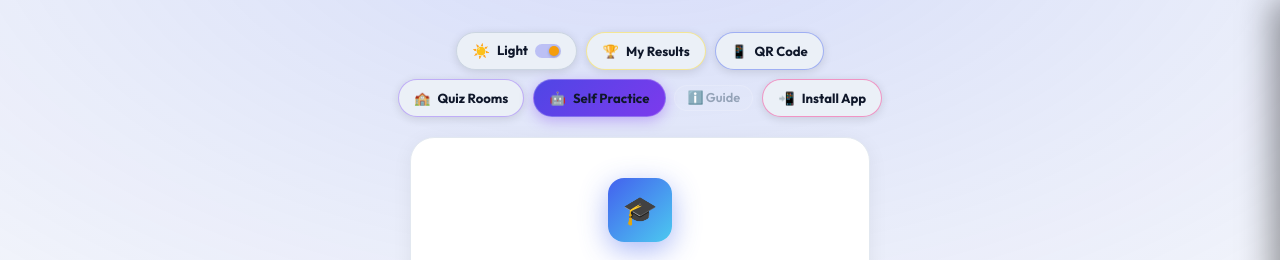
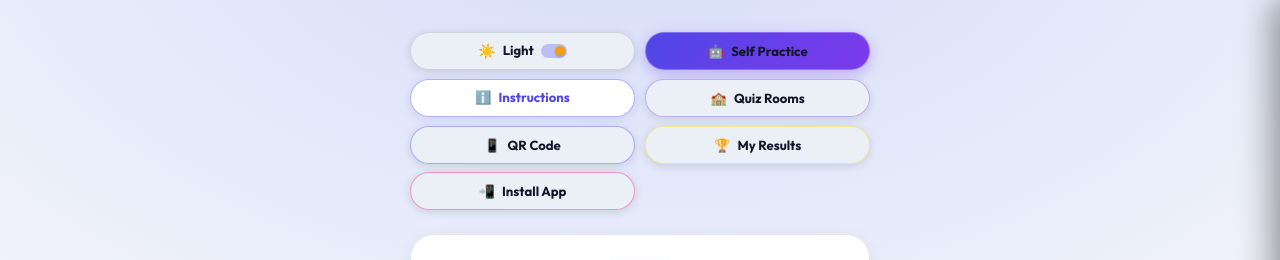
Before and after one commit to ashutoshgupta16966-creator/QuizFunnel, a React (Vite) app in the folder client/: page / in a window 1280 px wide. Shown: the top 260 px of the page. Built offline with nearby package versions, Linux system fonts and the light colour scheme; no server answers.

Commit message:
Rename Guide to Instructions with new styling; reorganize home screen button layout; restore delete icon in My Results; fix quiz screen horizontal overflow

```diff
--- a/client/src/components/GuidanceDrawer.jsx
+++ b/client/src/components/GuidanceDrawer.jsx
@@ -47,7 +47,7 @@ export default function GuidanceDrawer({ isOpen, onClose, guide }) {
         className={`guidance-drawer ${isOpen ? 'open' : ''}`}
         role="dialog"
         aria-modal="true"
-        aria-label={`${guide.title} Guide`}
+        aria-label={guide.title}
       >
         {/* Header */}
         <div className="guidance-drawer-header">
@@ -59,8 +59,8 @@ export default function GuidanceDrawer({ isOpen, onClose, guide }) {
             type="button"
             className="guidance-drawer-close"
             onClick={onClose}
-            aria-label="Close guide"
-            title="Close guide"
+            aria-label="Close instructions"
+            title="Close instructions"
           >
             ✕
           </button>
@@ -130,7 +130,7 @@ export default function GuidanceDrawer({ isOpen, onClose, guide }) {
 
 export const GUIDES = {
   home: {
-    title: 'Home Screen Guide',
+    title: 'Home Screen Instructions',
     icon: '🏠',
     sections: [
       {
@@ -173,7 +173,7 @@ export const GUIDES = {
   },
 
   quiz: {
-    title: 'Quiz Solving Guide',
+    title: 'Quiz Solving Instructions',
     icon: '🧩',
     sections: [
       {
@@ -226,7 +226,7 @@ export const GUIDES = {
   },
 
   room: {
-    title: 'Live Quiz Room Guide',
+    title: 'Live Quiz Room Instructions',
     icon: '🏫',
     sections: [
       {
@@ -267,7 +267,7 @@ export const GUIDES = {
   },
 
   practice: {
-    title: 'Self Practice Setup Guide',
+    title: 'Self Practice Instructions',
     icon: '⚡',
     sections: [
       {
@@ -308,7 +308,7 @@ export const GUIDES = {
   },
 
   history: {
-    title: 'Attempt History Guide',
+    title: 'Attempt History Instructions',
     icon: '📋',
     sections: [
       {
--- a/client/src/components/RoomRoleModal.jsx
+++ b/client/src/components/RoomRoleModal.jsx
@@ -1204,9 +1204,9 @@ export default function RoomRoleModal({ isOpen, onClose, homeFormData = {}, init
               type="button"
               className="guidance-pill"
               onClick={() => setShowGuide(true)}
-              title="View Live Quiz Room Guide"
+              title="View Live Quiz Room Instructions"
             >
-              ℹ️ Guide
+              ℹ️ Instructions
             </button>
             <ThemeToggle />
             <button
@@ -2351,10 +2351,10 @@ export default function RoomRoleModal({ isOpen, onClose, homeFormData = {}, init
                 type="button"
                 className="guidance-pill"
                 onClick={() => setShowGuide(true)}
-                title="View Live Quiz Room Guide"
+                title="View Live Quiz Room Instructions"
                 style={{ marginTop: '0.5rem' }}
               >
-                ℹ️ Guide
+                ℹ️ Instructions
               </button>
             </div>
 
--- a/client/src/components/StudentAiPracticeModal.jsx
+++ b/client/src/components/StudentAiPracticeModal.jsx
@@ -609,9 +609,9 @@ export default function StudentAiPracticeModal({
               type="button"
               className="guidance-pill"
               onClick={() => setShowGuide(true)}
-              title="View Self Practice Guide & Instructions"
+              title="View Self Practice Instructions"
             >
-              ℹ️ Guide
+              ℹ️ Instructions
             </button>
             <ThemeToggle />
             <button
--- a/client/src/pages/EntryForm.jsx
+++ b/client/src/pages/EntryForm.jsx
@@ -602,17 +602,20 @@ export default function EntryForm() {
 
   return (
     <div className="entry-page">
-      {/* Universal Top Navigation: Clean 2-Row Action Pills */}
+      {/* Universal Top Navigation: 2 Aligned Groups (Left & Right) */}
       <header className="entry-header-nav" role="navigation" aria-label="Main Navigation">
-        <div className="entry-nav-row entry-nav-row-1">
+        <div className="entry-nav-group entry-nav-group-left">
           <ThemeToggle />
           <button
             type="button"
-            className="my-results-btn nav-pill-btn"
-            onClick={handleOpenResultsModal}
-            title="Access your private quiz attempts history"
+            className="guidance-pill nav-pill-btn"
+            onClick={() => {
+              setActiveGuide(GUIDES.home);
+              setShowGuide(true);
+            }}
+            title="View Home Screen Instructions"
           >
-            🏆 <span className="btn-text">My Results</span>
+            ℹ️ <span className="btn-text">Instructions</span>
           </button>
           <button
             type="button"
@@ -622,17 +625,20 @@ export default function EntryForm() {
           >
             📱 <span className="btn-text">QR Code</span>
           </button>
+          {!isAppInstalled && (
+            <button
+              type="button"
+              className="pwa-install-pill-btn nav-pill-btn"
+              onClick={handleInstallApp}
+              title="Install Quiz Funnel as an App"
+              aria-label="Install App"
+            >
+              📲 <span className="btn-text">Install App</span>
+            </button>
+          )}
         </div>
 
-        <div className="entry-nav-row entry-nav-row-2">
-          <button
-            type="button"
-            className="quiz-rooms-btn nav-pill-btn"
-            onClick={() => setShowRoomRoleModal(true)}
-            title="Create or Join a Live Quiz Room"
-          >
-            🏫 <span className="btn-text">Quiz Rooms</span>
-          </button>
+        <div className="entry-nav-group entry-nav-group-right">
           <button
             type="button"
             className="self-practice-btn nav-pill-btn"
@@ -646,26 +652,20 @@ export default function EntryForm() {
           </button>
           <button
             type="button"
-            className="guidance-pill"
-            onClick={() => {
-              setActiveGuide(GUIDES.home);
-              setShowGuide(true);
-            }}
-            title="View Home Screen Guide & Instructions"
+            className="quiz-rooms-btn nav-pill-btn"
+            onClick={() => setShowRoomRoleModal(true)}
+            title="Create or Join a Live Quiz Room"
           >
-            ℹ️ Guide
+            🏫 <span className="btn-text">Quiz Rooms</span>
           </button>
-          {!isAppInstalled && (
-            <button
-              type="button"
-              className="pwa-install-pill-btn nav-pill-btn"
-              onClick={handleInstallApp}
-              title="Install Quiz Funnel as an App"
-              aria-label="Install App"
-            >
-              📲 <span className="btn-text">Install App</span>
-            </button>
-          )}
+          <button
+            type="button"
+            className="my-results-btn nav-pill-btn"
+            onClick={handleOpenResultsModal}
+            title="Access your private quiz attempts history"
+          >
+            🏆 <span className="btn-text">My Results</span>
+          </button>
         </div>
 
         {pwaSuccessMsg && (
@@ -846,10 +846,10 @@ export default function EntryForm() {
                       setActiveGuide(GUIDES.history);
                       setShowGuide(true);
                     }}
-                    title="View Attempt History Guide"
+                    title="View Attempt History Instructions"
                     style={{ fontSize: '0.72rem', padding: '0.25rem 0.6rem' }}
                   >
-                    ℹ️ Guide
+                    ℹ️ Instructions
                   </button>
                 )}
                 <button
@@ -1139,6 +1139,19 @@ export default function EntryForm() {
                                   <div className="attempt-card-header">
                                     <div className="attempt-badge-title">
                                       <span className="attempt-number-badge">Attempt #{attemptNum}</span>
+                                      {/* Dustbin delete icon restored next to Attempt #X label */}
+                                      <button
+                                        type="button"
+                                        className="delete-attempt-btn"
+                                        onClick={(e) => {
+                                          e.stopPropagation(); // Prevents card click / detail modal trigger
+                                          setDeleteConfirmAttempt({ ...attempt, attemptNum });
+                                        }}
+                                        title="Delete this attempt record"
+                                        aria-label={`Delete attempt #${attemptNum}`}
+                                      >
+                                        🗑️
+                                      </button>
                                       <span className="attempt-timestamp">
                                         {attempt.attemptDate || attempt.createdAt
                                           ? new Date(attempt.attemptDate || attempt.createdAt).toLocaleString(undefined, {
@@ -1163,18 +1176,6 @@ export default function EntryForm() {
                                       <span className={`status-badge ${isDisqualifiedAttempt ? 'disqualified' : isCompletedAttempt ? 'completed' : 'eliminated'}`}>
                                         {isDisqualifiedAttempt ? 'Disqualified 🚫' : isCompletedAttempt ? 'Completed' : 'Eliminated'}
                                       </span>
-                                      {/* Delete Attempt Button — stops event propagation */}
-                                      <button
-                                        type="button"
-                                        className="delete-attempt-btn"
-                                        onClick={(e) => {
-                                          e.stopPropagation(); // Prevents card click / detail modal trigger
-                                          setDeleteConfirmAttempt({ ...attempt, attemptNum });
-                                        }}
-                                        title="Delete this attempt record"
-                                      >
-                                        🗑️
-                                      </button>
                                     </div>
                                   </div>
 
--- a/client/src/pages/Quiz.jsx
+++ b/client/src/pages/Quiz.jsx
@@ -558,7 +558,7 @@ export default function Quiz() {
 
   return (
     <div className="quiz-page">
-      {/* ── Sticky header with overall level timer ── */}
+      {/* ── Sticky header: Level Badge, Room Tag, Student Name, Theme Toggle ── */}
       <header className="quiz-header">
         <div className="quiz-header-left">
           <span className="quiz-level-badge">{levelConfig.label}</span>
@@ -566,16 +566,22 @@ export default function Quiz() {
             <span className="quiz-room-tag">🏫 Room: {roomSession.roomCode}</span>
           )}
           <span className="quiz-student-name">{student.name}</span>
+        </div>
+        <div className="quiz-header-right">
           <ThemeToggle />
-          <button
-            type="button"
-            className="guidance-pill"
-            onClick={() => setShowGuide(true)}
-            title="View Quiz Solving Guide & Instructions"
-          >
-            ℹ️ Guide
-          </button>
         </div>
+      </header>
+
+      {/* ── Centered Action Strip: Instructions button & Timer between Header and Progress Bar ── */}
+      <div className="quiz-action-strip">
+        <button
+          type="button"
+          className="guidance-pill quiz-instructions-pill"
+          onClick={() => setShowGuide(true)}
+          title="View Quiz Solving Instructions"
+        >
+          ℹ️ Instructions
+        </button>
         {startedAt && (
           <TimerBar
             totalSeconds={levelConfig.timeSeconds}
@@ -584,7 +590,7 @@ export default function Quiz() {
             isPaused={isAntiCheatTerminal || submitting || hasSubmitted.current}
           />
         )}
-      </header>
+      </div>
 
       <GuidanceDrawer
         isOpen={showGuide}
```
Also changed, not shown: client/src/index.css.
